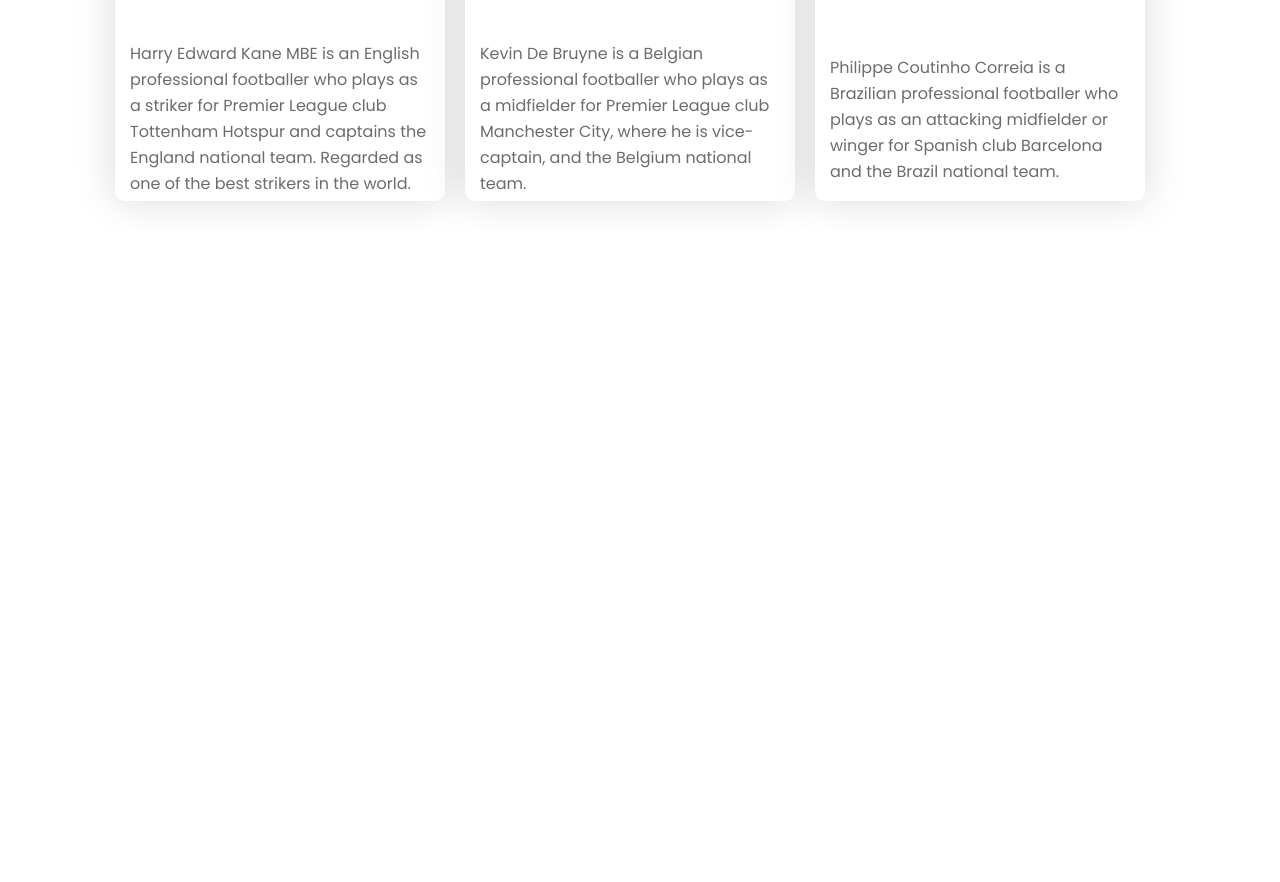
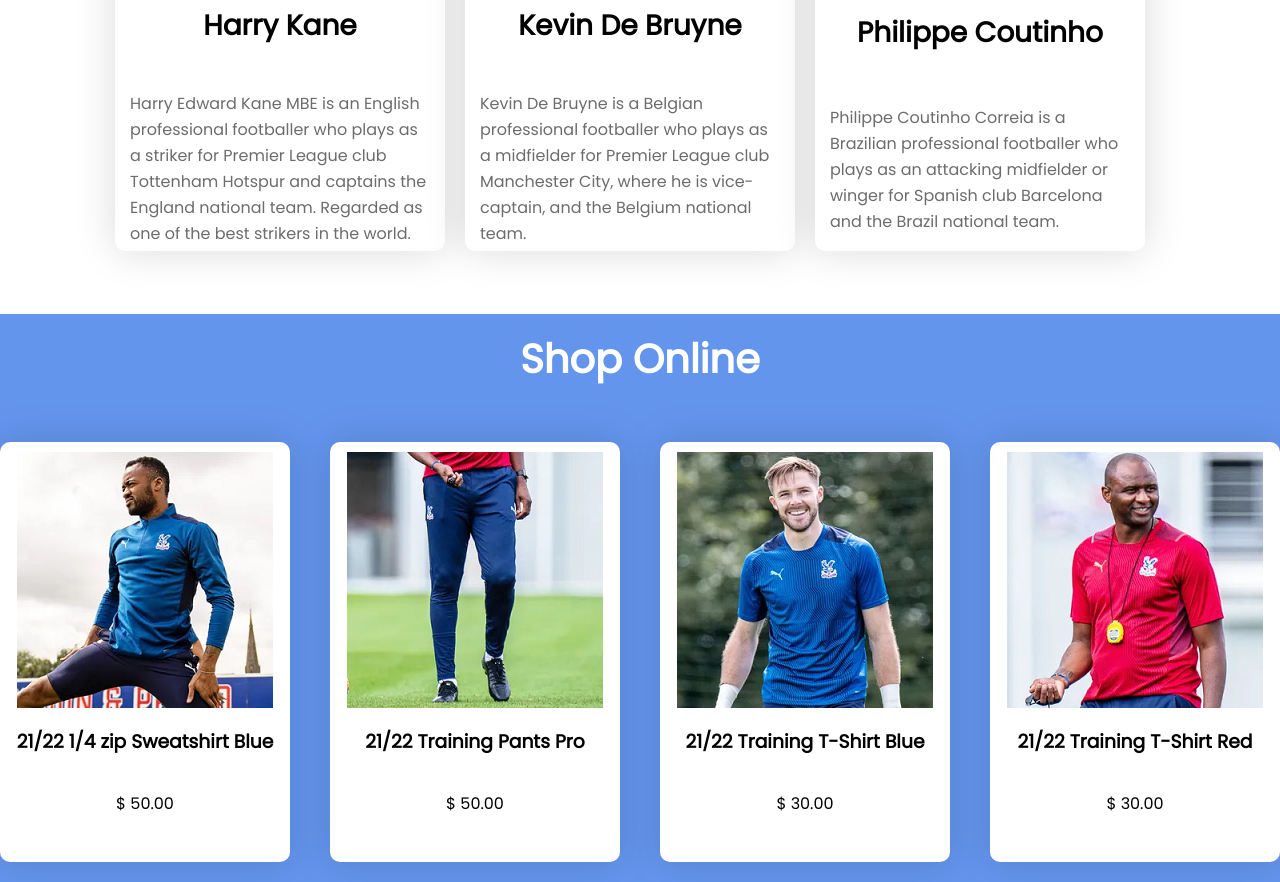
Before and after one commit to Diganta165/responsive-football, a plain HTML site: page index.html in a window 1280 px wide. Shown: the part 2819-3701 px from the top of the page. Before the commit the page ends 3050 px from the top, so only its background shows below. Drawn offline with Linux system fonts and the light colour scheme.

Commit message:
extra section shopping section added

```diff
--- a/index.html
+++ b/index.html
@@ -114,6 +114,36 @@
                 </div>
             </div>
         </section>
+
+        <!-- Shop Online -->
+        <section class="shopping-section">
+            <h1>Shop Online</h1>
+            <div class="shop-online ">
+
+                <div class="products ">
+                    <div class="product">
+                        <img src="/images/shop/sweatsShirt.png" alt="Sweatsgirt">
+                        <h3>21/22 1/4 zip Sweatshirt Blue</h3>
+                        <p>$ 50.00</p>
+                    </div>
+                    <div class="product">
+                        <img src="/images/shop/trainingPantsPro.png" alt="">
+                        <h3>21/22 Training Pants Pro</h3>
+                        <p>$ 50.00</p>
+                    </div>
+                    <div class="product">
+                        <img src="/images/shop/trainingTShirtBlue.png" alt="">
+                        <h3>21/22 Training T-Shirt Blue</h3>
+                        <p>$ 30.00</p>
+                    </div>
+                    <div class="product">
+                        <img src="/images/shop/trainingTShirtRed.png" alt="">
+                        <h3>21/22 Training T-Shirt Red</h3>
+                        <p>$ 30.00</p>
+                    </div>
+                </div>
+            </div>
+        </section>
     </main>
 </body>
 
--- a/styles/style.css
+++ b/styles/style.css
@@ -45,9 +45,10 @@ body{
 }
 
 /* players-section */
-.players-section{
+.players-section {
     display: flex;
     justify-content: center;
+    margin-top: 70px;
 }
 
 .players{
@@ -66,7 +67,7 @@ body{
     width: 330px;
     background: #FFFFFF;
     box-shadow: 0px 0px 40px rgba(0, 0, 0, 0.15);
-    border-radius: 10px;;
+    border-radius: 10px;
 }
 
 .player>img{
@@ -88,3 +89,41 @@ body{
     font-size: 16px;
     line-height: 26px;
 }
+
+/* Online-Shopping */
+
+.shopping-section{
+    background: cornflowerblue;
+}
+
+.shopping-section>h1{
+    /* color: #0055A5; */
+    color: #FFFFFF;
+    font-size: 40px;
+    text-align: center;
+    padding-top: 15px;
+}
+
+.shop-online{
+    display: flex;
+    justify-content: center;
+    /* justify-content: space-between; */
+}
+.products{
+    display:grid;
+    grid-template-columns: repeat(4, 1fr);
+    /* justify-content: space-between; */
+    /* row-gap: 50px; */
+}
+.product{
+    display: flex;
+    flex-direction: column;
+    align-items: center;
+    height: 400px;
+    width: 270px;
+    background: #FFFFFF;
+    box-shadow: 0px 0px 40px rgba(0, 0, 0, 0.15);
+    border-radius: 10px;
+    padding:10px;
+    margin: 20px;
+}
```
Also changed, not shown: images/shop/sweatsShirt.png (added), images/shop/trainingPantsPro.png (added), images/shop/trainingTShirtBlue.png (added), images/shop/trainingTShirtRed.png (added).
